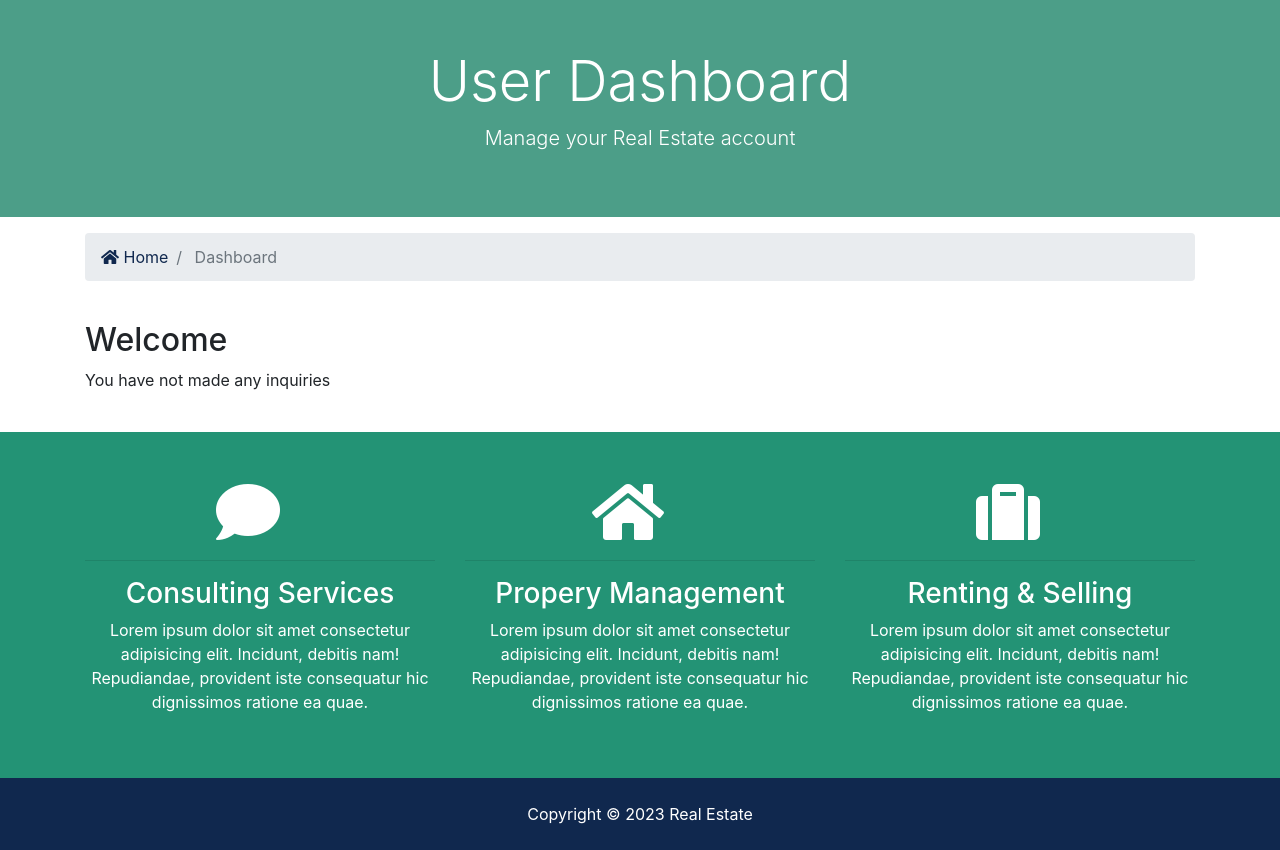
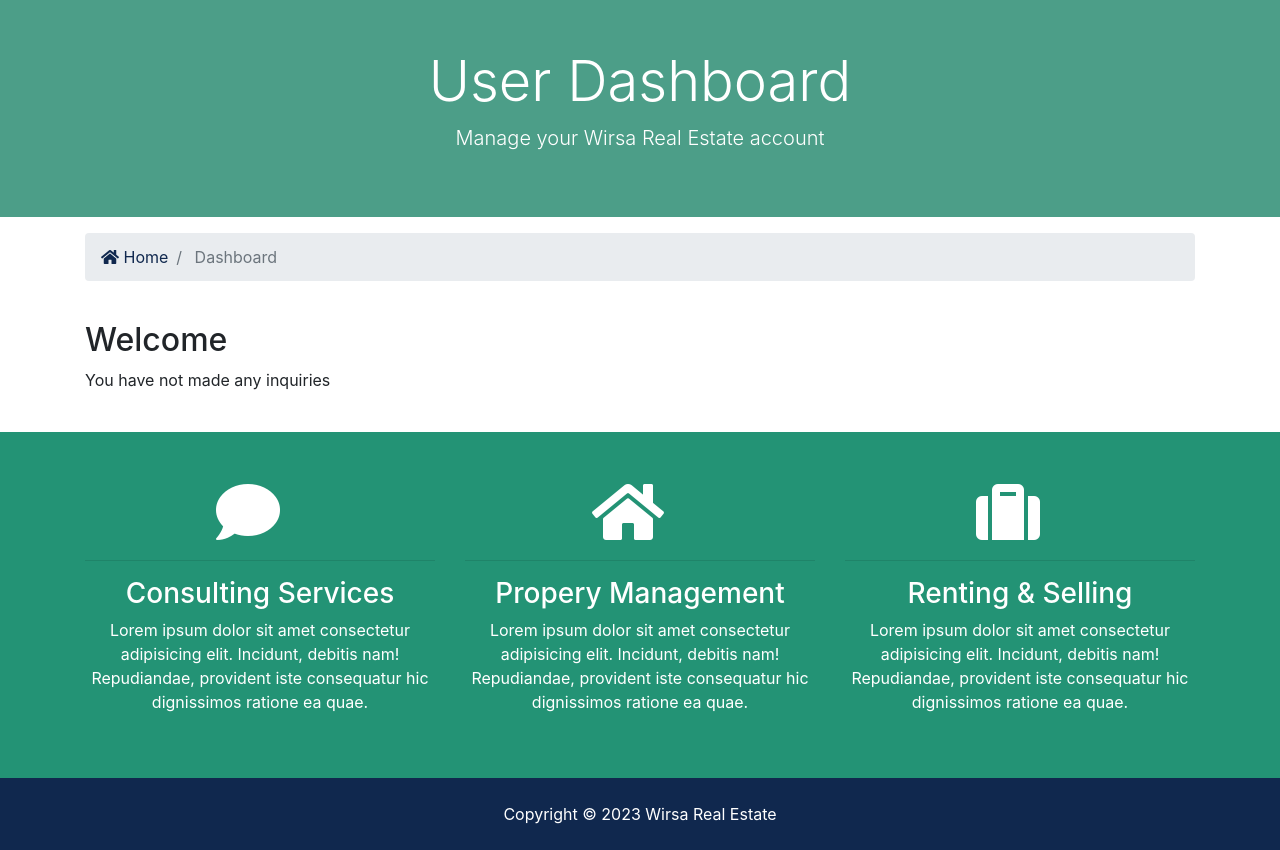
Before and after one commit to 786raees/django-real-state, a Django app: page /accounts/dashboard in a window 1280 px wide. Shown: the part 162-1012 px from the top of the page. Run offline with Django 3.2, Linux system fonts and the light colour scheme; data comes from the database, SQL or seed files in the repository; both versions use the stored data as it was after the commit; some libraries are stand-ins or nearby versions.

Commit message:
change the name to wirsa

```diff
--- a/templates/accounts/dashboard.html
+++ b/templates/accounts/dashboard.html
@@ -8,7 +8,7 @@
       <div class="row text-center">
         <div class="col-md-12">
           <h1 class="display-4">User Dashboard</h1>
-          <p class="lead">Manage your  Real Estate account</p>
+          <p class="lead">Manage your Wirsa  Real Estate account</p>
         </div>
       </div>
     </div>
--- a/templates/admin/base_site.html
+++ b/templates/admin/base_site.html
@@ -3,7 +3,7 @@
 
 {% block branding %}
   <h1 id="head">
-    <img src="{% static 'img/logo.png' %}" alt="Real Estate" height="50" width="80" class="brand_img"> Admin Area
+    <img src="{% static 'img/logo.png' %}" alt="Wirsa Real Estate" height="50" width="80" class="brand_img"> Admin Area
   </h1>
 {% endblock %}
 {% block extrastyle %}
--- a/templates/base.html
+++ b/templates/base.html
@@ -19,7 +19,7 @@
   <!-- Lightbox -->
   <link rel="stylesheet" href="{% static 'css/lightbox.min.css' %}">
 
-  <title> Real Estate {% block title %}{% endblock %}</title>
+  <title> Wirsa Real Estate {% block title %}{% endblock %}</title>
 </head>
 
 <body>
--- a/templates/pages/about_copy.html
+++ b/templates/pages/about_copy.html
@@ -9,7 +9,7 @@
     <div class="container">
       <div class="row text-center">
         <div class="col-md-12">
-          <h1 class="display-4">About Real Estate</h1>
+          <h1 class="display-4">About Wirsa Real Estate</h1>
           <p class="lead">Lorem ipsum dolor sit, amet consectetur adipisicing elit. Sunt, pariatur!</p>
         </div>
       </div>
--- a/templates/partials/_footer.html
+++ b/templates/partials/_footer.html
@@ -1,5 +1,5 @@
  <!-- Footer -->
   <footer id="main-footer" class="py-4 bg-primary text-white text-center">
     Copyright &copy;
-    <span class="year"></span>  Real Estate
+    <span class="year"></span> Wirsa  Real Estate
   </footer>
```
Also changed, not shown: README.md, db.sqlite3.
